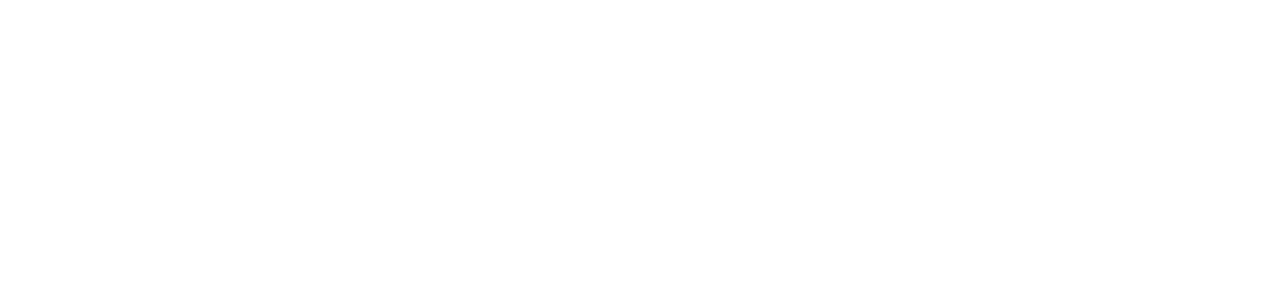
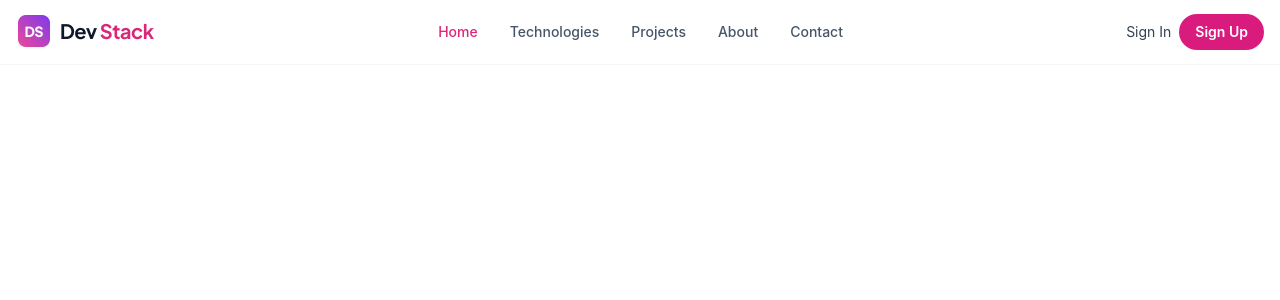
Before and after one commit to sm-nadim-dev/dev-stack-react, a React (Vite) app: page / in a window 1280 px wide. Shown: the top 300 px of the page. Built offline with nearby package versions, Linux system fonts and the light colour scheme.

Commit message:
Added navvar

```diff
--- a/src/App.tsx
+++ b/src/App.tsx
@@ -1,10 +1,12 @@
-
+import Navbar from "./components/Navbar"
 
 function App() {
 
   return (
     <>
-
+      <header>
+        <Navbar />
+      </header>
     </>
   )
 }
--- /dev/null
+++ b/src/components/Navbar.tsx
@@ -0,0 +1,52 @@
+import logo from "../assets/logo-text.png";
+import { FaBars } from "react-icons/fa";
+
+function Navbar() {
+    return (
+        <>
+            <nav className="sticky top-0 border-b border-b-gray-100 bg-white">
+                <div className="container mx-auto flex h-16 items-center justify-between px-4">
+
+                    {/* Mobile Hamburger / Desktop Logo */}
+                    <div className="flex items-center">
+                        <button className="text-xl text-[#334155] md:hidden">
+                            <FaBars />
+                        </button>
+
+                        <div className="hidden md:block">
+                            <img src={logo} alt="Dev Stack" />
+                        </div>
+                    </div>
+
+                    {/* Mobile Logo */}
+                    <div className="md:hidden">
+                        <img src={logo} alt="Dev Stack" className="h-8" />
+                    </div>
+
+                    {/* Desktop Menu */}
+                    <div>
+                        <ul className="hidden gap-8 text-sm font-medium text-gray-700 md:flex">
+                            <li className="text-[#db2777]">Home</li>
+                            <li className="text-[#475569]">Technologies</li>
+                            <li className="text-[#475569]">Projects</li>
+                            <li className="text-[#475569]">About</li>
+                            <li className="text-[#475569]">Contact</li>
+                        </ul>
+                    </div>
+
+                    <div className="flex items-center gap-2">
+                        <button className="cursor-pointer text-xs text-[#334155] md:text-sm">
+                            Sign In
+                        </button>
+
+                        <button className="cursor-pointer rounded-full bg-[#d91b7e] px-3 py-2 text-xs font-semibold text-white md:px-4 md:text-sm">
+                            Sign Up
+                        </button>
+                    </div>
+                </div>
+            </nav>
+        </>
+    );
+}
+
+export default Navbar;
```
